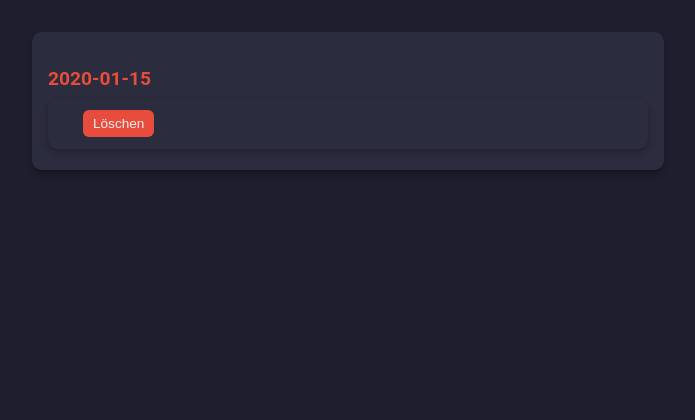
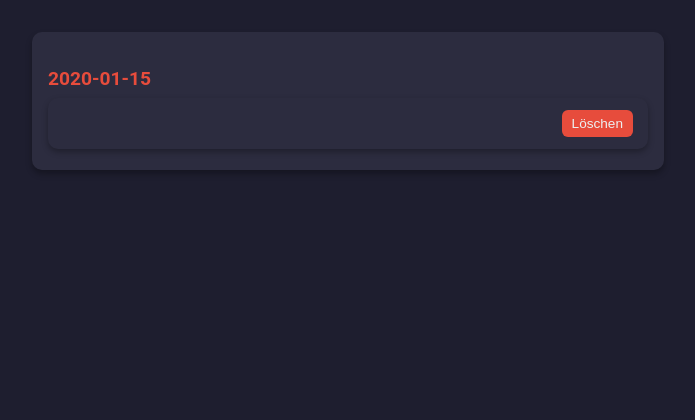
Before and after one commit to TendouToru/Muscle-UP, a Flask app: template Muscle Up/templates/fitness-kalendar.html in a window 1280 px wide. Shown: the part 185-605 px from the top of the page, without its empty margins (0-695 px from the left). Run offline with Flask 3, Linux system fonts and the light colour scheme; the template is opened without the code that fills it: most values are stand-ins (such as "Sample title", 1, 10 or a date in 2020); some libraries are stand-ins or nearby versions.

Commit message:
Update fitness-kalendar.html

```diff
--- a/Muscle Up/templates/fitness-kalendar.html
+++ b/Muscle Up/templates/fitness-kalendar.html
@@ -66,6 +66,7 @@
                     <h3>{{ date }}</h3>
                     {% for workout in workouts %}
                     <div class="workout-card">
+                        <div class="workout-details">
                             {% if workout.type == "strength" %}
                                 <strong>Krafttraining: {{ workout.exercise }}</strong>
                                 <ul>
@@ -86,6 +87,7 @@
                             {% elif workout.type == "restday" %}
                                 <strong>Ruhetag</strong>
                             {% endif %}
+                        </div>
                         <form method="post" action="{{ url_for('delete_workout_from_calendar', workout_id=workout.id) }}">
                             <button type="submit" class="delete-btn">Löschen</button>
                         </form>
```
Lines whose indentation alone changed are shown as unchanged.
